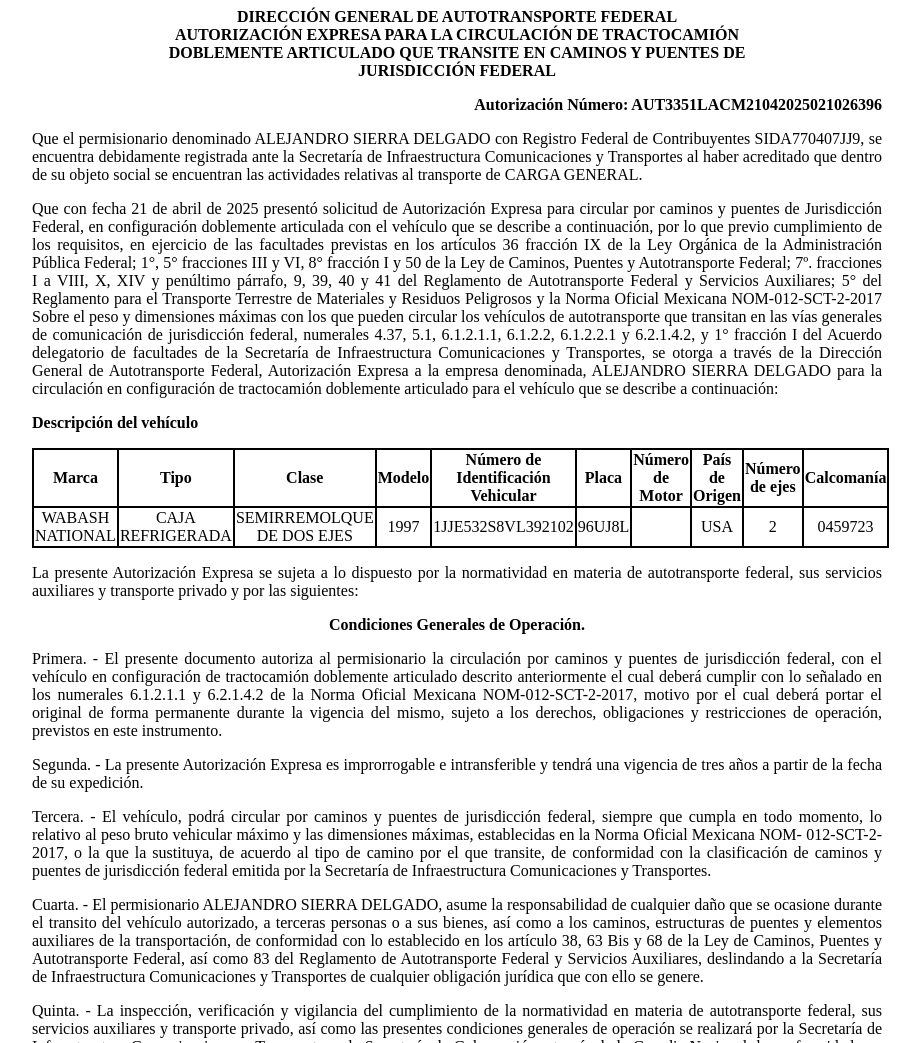
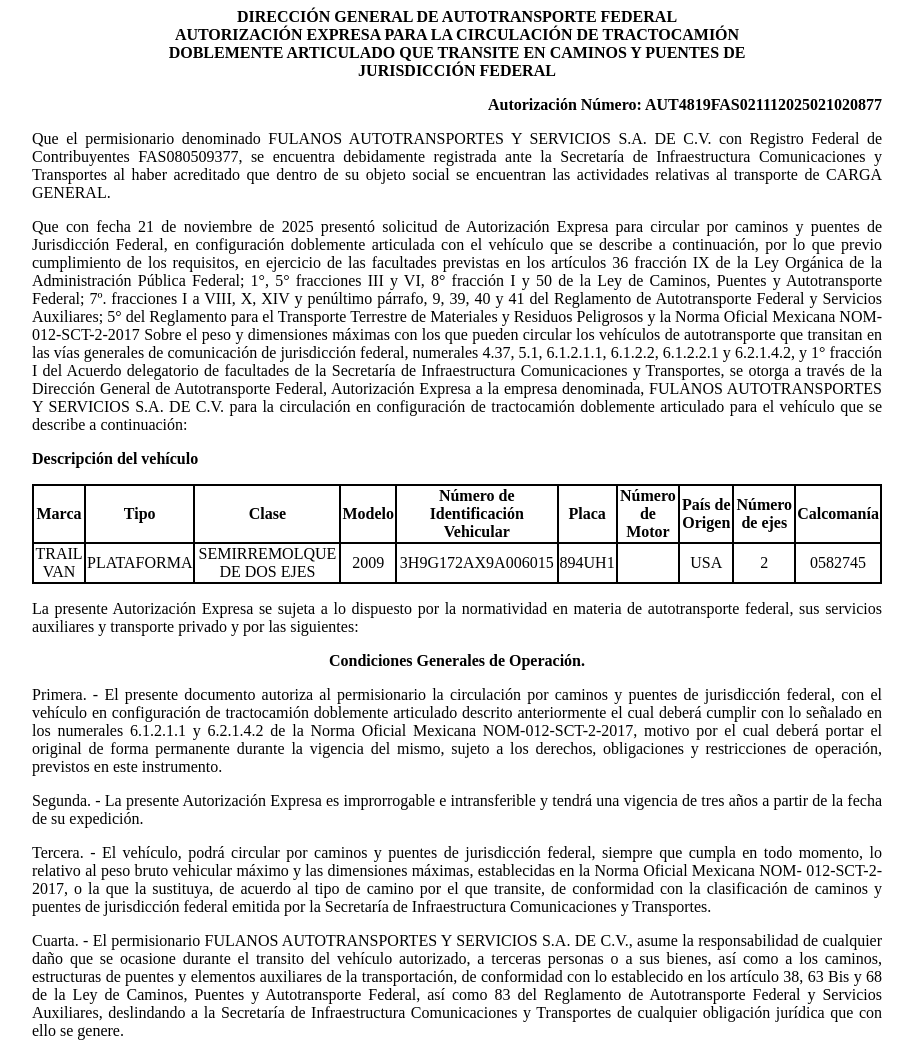
Before and after one commit to app-sct1/ConsultaAutDobleRemolque-folio-0201398, a plain HTML site: page index.html in a window 1280 px wide. Shown: the top 1043 px of the page, without its empty margins (183-1103 px from the left). Drawn offline with Linux system fonts and the light colour scheme.

Commit message:
index.html

```diff
--- a/index.html
+++ b/index.html
@@ -75,11 +75,11 @@
 						<p class="sinMargen">DOBLEMENTE ARTICULADO QUE TRANSITE EN CAMINOS Y PUENTES DE</p>
 						<p class="sinMargen">JURISDICCIÓN FEDERAL</p>
 					</div>
-<p class="derechaNegro">Autorización Número: AUT3351LACM21042025021026396</p>
+<p class="derechaNegro">Autorización Número: AUT4819FAS021112025021020877</p>
 
 					<p class="justificado">Que el permisionario denominado
-						ALEJANDRO SIERRA DELGADO con Registro Federal de
-						Contribuyentes SIDA770407JJ9, se encuentra
+						FULANOS AUTOTRANSPORTES Y SERVICIOS S.A. DE C.V. con Registro Federal de
+						Contribuyentes FAS080509377, se encuentra
 						debidamente registrada ante la Secretaría de Infraestructura
 						Comunicaciones y Transportes al haber acreditado que dentro de su
 						objeto social se encuentran las actividades relativas al
@@ -87,7 +87,7 @@
 
 
 					<p class="justificado">Que con fecha 21 de
-						abril de 2025 presentó
+						noviembre de 2025 presentó
 						solicitud de Autorización Expresa para circular por caminos y
 						puentes de Jurisdicción Federal, en configuración doblemente
 						articulada con el vehículo que se describe a continuación, por lo
@@ -107,7 +107,7 @@
 						facultades de la Secretaría de Infraestructura Comunicaciones y
 						Transportes, se otorga a través de la
 						Dirección General de Autotransporte Federal, Autorización Expresa a la
-						empresa denominada, ALEJANDRO SIERRA DELGADO para la
+						empresa denominada, FULANOS AUTOTRANSPORTES Y SERVICIOS S.A. DE C.V. para la
 						circulación en configuración de tractocamión doblemente articulado
 						para el vehículo que se describe a continuación:</p>
 
@@ -128,16 +128,16 @@
 							<th class="borde">Calcomanía</th>
 						</tr>
 						<tr class="borde">
-							<td class="borde">WABASH NATIONAL</td>
-							<td class="borde">CAJA REFRIGERADA</td>
+							<td class="borde">TRAIL VAN</td>
+							<td class="borde">PLATAFORMA</td>
 							<td class="borde">SEMIRREMOLQUE DE DOS EJES</td>
-							<td class="borde">1997</td>
-							<td class="borde">1JJE532S8VL392102</td>
-							<td class="borde">96UJ8L</td>
+							<td class="borde">2009</td>
+							<td class="borde">3H9G172AX9A006015</td>
+							<td class="borde">894UH1</td>
 							<td class="borde"></td>
 							<td class="borde">USA</td>
 							<td class="borde">2</td>
-							<td class="borde">0459723</td>
+							<td class="borde">0582745</td>
 						</tr>
 
 					</tbody></table>
@@ -175,7 +175,7 @@
 						Secretaría de Infraestructura Comunicaciones y Transportes.</p>
 
 					<p class="justificado">Cuarta. - El permisionario
-						ALEJANDRO SIERRA DELGADO, asume la responsabilidad de
+						FULANOS AUTOTRANSPORTES Y SERVICIOS S.A. DE C.V., asume la responsabilidad de
 						cualquier daño que se ocasione durante el transito del vehículo
 						autorizado, a terceras personas o a sus bienes, así como a los
 						caminos, estructuras de puentes y elementos auxiliares de la
```
